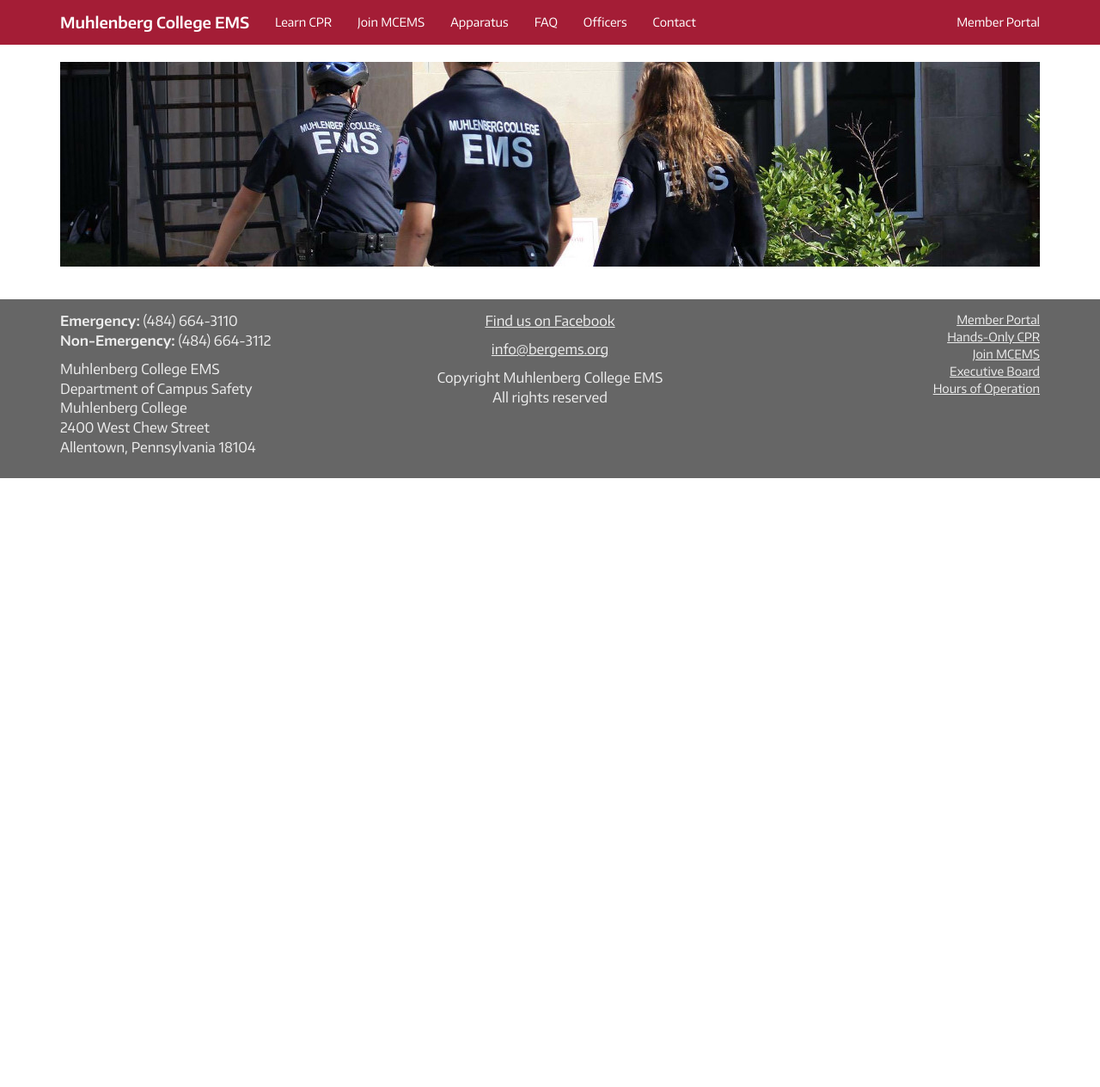
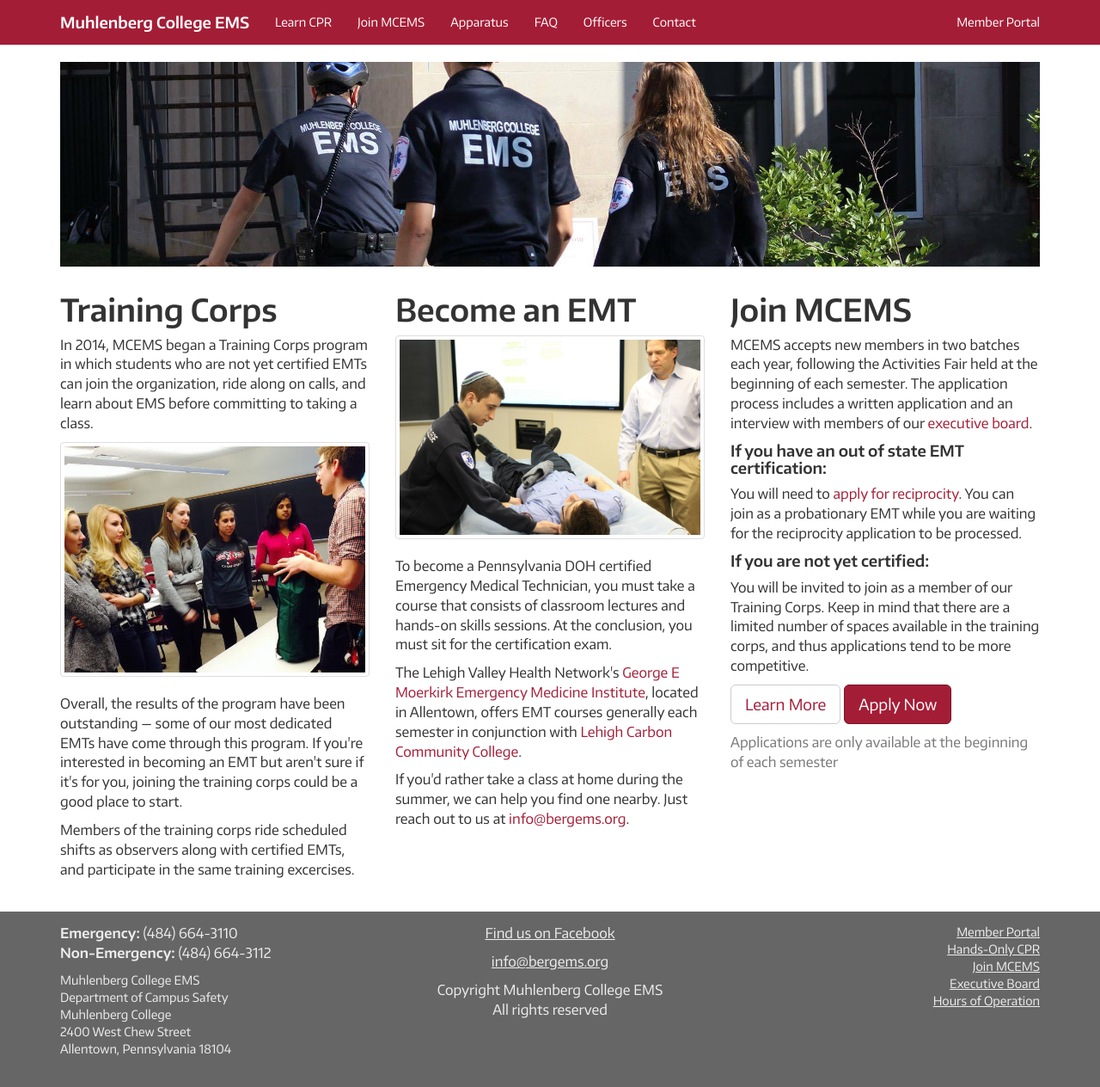
Before and after one commit to MCEMS/www, a Jekyll site: the page built from join-mcems/index.html, in a window 1280 px wide. Shown: the whole page at 86% size. Built offline with Jekyll 4.4.1, drawn with Linux system fonts in a browser that asks for light colours; nearby versions of some CDN libraries; before the commit the page ends 900 px from its top, so only the background shows below that.

Commit message:
Add Join MCEMS page content

```diff
--- a/_layouts/default.html
+++ b/_layouts/default.html
@@ -53,13 +53,13 @@
               <b>Emergency:</b> (484) 664-3110<br>
               <b>Non-Emergency:</b> (484) 664-3112
             </p>
-            <p>
+            <address>
               Muhlenberg College EMS<br>
               Department of Campus Safety<br>
               Muhlenberg College<br>
               2400 West Chew Street<br>
               Allentown, Pennsylvania 18104
-            </p>
+            </address>
           </div>
           <div class="col-md-4">
             <div class="text-center">
@@ -73,7 +73,7 @@
           </div>
           <div class="col-md-4 hidden-sm hidden-xs">
             <nav class="text-right">
-              <ul class="no-marker">
+              <ul class="list-unstyled">
                 <li><a href="https://portal.bergems.org/">Member Portal</a></li>
                 <li><a href="/learn-cpr/">Hands-Only CPR</a></li>
                 <li><a href="/join-mcems/">Join MCEMS</a></li>
--- a/assets/stylesheets/mcems.scss
+++ b/assets/stylesheets/mcems.scss
@@ -34,14 +34,18 @@
   }
 }
 
-.btn-default {
+.btn.btn-default {
   color: $red;
 }
 
-.btn-primary {
+.btn.btn-primary {
   background-color: $red;
   border-color: darken($red, 10%);
   &:hover {
+    background-color: darken($red, 10%);
+  }
+
+  &:active {
     background-color: darken($red, 10%);
   }
 }
@@ -62,10 +66,6 @@
   width: 100%;
 }
 
-.no-marker {
-  list-style-type: none;
-}
-
 .icon-bar {
   background-color: #ffffff;
 }
--- a/join-mcems/index.html
+++ b/join-mcems/index.html
@@ -1,3 +1,43 @@
 ---
 layout: default
+title: Join MCEMS Training Corps, Become an EMT, Join MCEMS
 ---
+
+<div class="row">
+  <div class="col-md-4">
+    <h1>Training Corps</h1>
+    <p>In 2014, MCEMS began a Training Corps program in which students who are not yet certified EMTs can join the organization, ride along on calls, and learn about EMS before committing to taking a class.</p>
+    <div class="thumbnail">
+      <img src="/assets/images/oxygen_training.jpg">
+    </div>
+    <p>Overall, the results of the program have been outstanding &mdash; some of our most dedicated EMTs have come through this program. If you're interested in becoming an EMT but aren't sure if it's for you, joining the training corps could be a good place to start.</p>
+    <p>Members of the training corps ride scheduled shifts as observers along with certified EMTs, and participate in the same training excercises.</p>
+  </div>
+  <div class="col-md-4">
+    <h1>Become an EMT</h1>
+    <div class="thumbnail">
+      <img src="/assets/images/training.jpg">
+    </div>
+    <p>To become a Pennsylvania DOH certified Emergency Medical Technician, you must take a course that consists of classroom lectures and hands-on skills sessions. At the conclusion, you must sit for the certification exam.</p>
+    <p>The Lehigh Valley Health Network's <a href="http://emi-lvh.net/">George E Moerkirk Emergency Medicine Institute</a>, located in Allentown, offers EMT courses generally each semester in conjunction with <a href="http://publicsafety.lccc.edu/">Lehigh Carbon Community College</a>.</p>
+    <p>If you'd rather take a class at home during the summer, we can help you find one nearby. Just reach out to us at <a href="mailto:info@bergems.org">info@bergems.org</a>.</p>
+  </div>
+  <div class="col-md-4">
+    <h1>Join MCEMS</h1>
+
+    <p>MCEMS accepts new members in two batches each year, following the Activities Fair held at the beginning of each semester. The application process includes a written application and an interview with members of our <a href="/officers/">executive board</a>.</p>
+
+    <h4>If you have an out of state EMT certification:</h4>
+    <p>You will need to <a href="http://www.easternemscouncil.org/#!reciprocity/p22pn">apply for reciprocity</a>. You can join as a probationary EMT while you are waiting for the reciprocity application to be processed.</p>
+
+    <h4>If you are not yet certified:</h4>
+    <p>You will be invited to join as a member of our Training Corps. Keep in mind that there are a limited number of spaces available in the training corps, and thus applications tend to be more competitive.</p>
+
+    <p>
+      <a href="/faq/" role="button" class="btn btn-default btn-lg">Learn More</a>
+      <a href="https://portal.bergems.org/apply" role="button" class="btn btn-primary btn-lg">Apply Now</a>
+    </p>
+    <p class="text-muted">Applications are only available at the beginning of each semester</p>
+
+  </div>
+</div>
--- a/learn-cpr/index.html
+++ b/learn-cpr/index.html
@@ -5,8 +5,6 @@
 
 <div class="row">
   <div class="col-md-8">
-    <p class="lead">Get the training you need to save a life, and gain a certification sought after by many employers</p>
-
     <h1>Hands-only bystander CPR training</h1>
 
     <p>MCEMS offers free bystander CPR classes periodically, and often holds quick workshops at the many campus events we have booths at, such as the Activities Fair, Community Service Fair, and others.</p>
@@ -21,11 +19,11 @@
 
     <p>While we hold classes for free, we do charge a nominal fee to cover the cost of the certification materials if you would like to receive proof of your training. The exact fee will depend on the number of class participants, but generally should be about $10-15. MCEMS does not keep any of this money, it all goes directly to the American Heart Association.</p>
 
-    <p>These sessions are offered less frequently, but generally at least once each semester, depending on interest. We can also do a special class just for the members of your organization! Email <a href="mailto:cpr@bergems.org">cpr@bergems.org</a> to get in touch.</p>
+    <p>These sessions are offered less frequently, but generally at least once each semester, depending on interest. We can also do a special class just for the members of your organization! Email <a href="mailto:CPR@bergems.org">CPR@bergems.org</a> to get in touch.</p>
   </div>
   <div class="col-md-4">
     <h2>Upcoming Sessions</h2>
-    <p class="lead">Email <a href="mailto:cpr@bergems.org">cpr@bergems.org</a> to register</p>
+    <p class="lead">Email <a href="mailto:CPR@bergems.org">CPR@bergems.org</a> to register</p>
     {% for session in site.data.cpr %}
       {% if session.type == 'bystander' %}
       <div class="panel panel-success">
```
Also changed, not shown: assets/images/new_members_f15.jpg (added), assets/images/oxygen_training.jpg (added), assets/images/qrs1_demo.jpg, assets/images/starchair.jpg (added), assets/images/training_corps.jpg (added).
